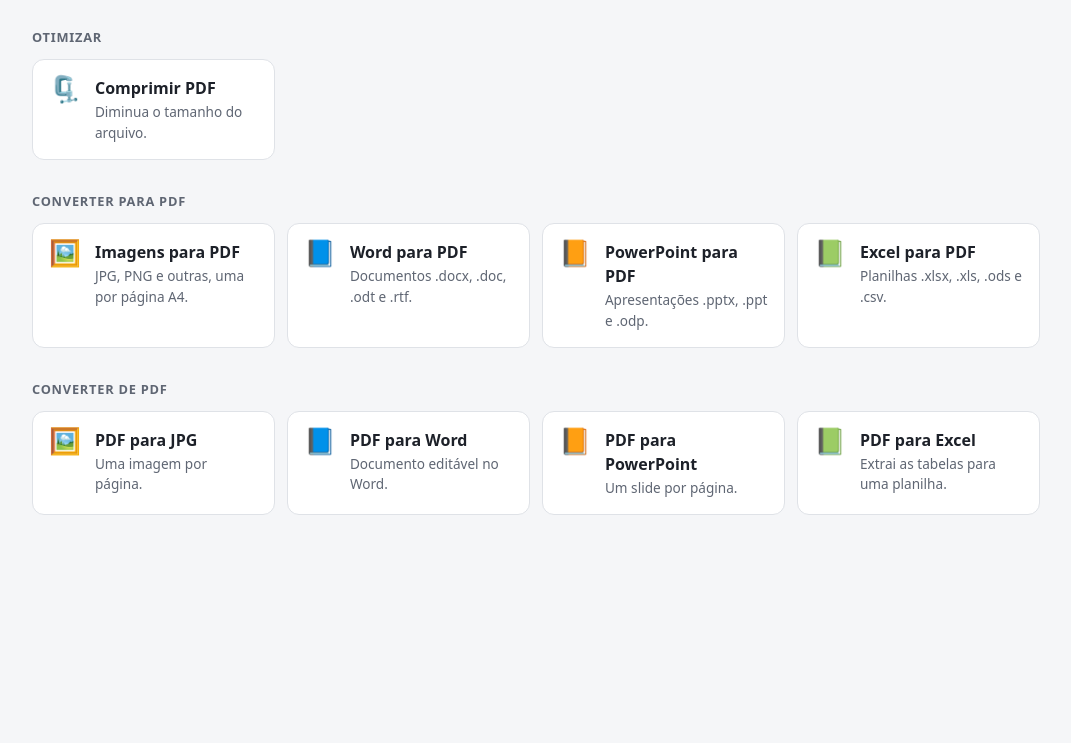
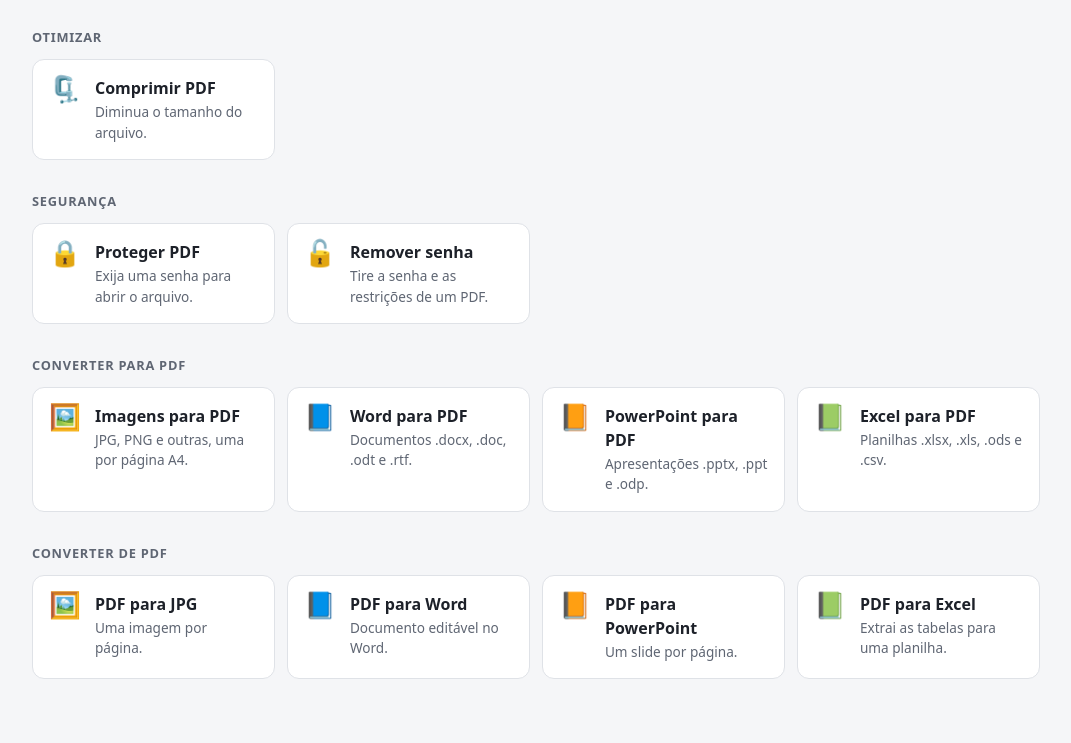
Before and after one commit to GianBala/EuAmoPDF, a Flask app: page / in a window 1280 px wide. Shown: the part 350-1093 px from the top of the page, without its empty margins (104-1175 px from the left). Before the commit the page ends 865 px from the top, so only its background shows below. Run offline with Flask 3, Linux system fonts and the light colour scheme.

Commit message:
feat: adiciona proteger PDF com senha e remover senha
Proteger criptografa o PDF com AES-256 e pede a senha duas vezes para
evitar erro de digitação. Remover senha aceita a senha de abertura e
também tira restrições de impressão e cópia de PDFs que abrem sem senha.

As outras ferramentas, ao receber um PDF protegido, agora indicam o
"Remover senha" em vez de só recusar o arquivo.

```diff
--- a/app.py
+++ b/app.py
@@ -110,8 +110,8 @@ def office_to_pdf(src, tmp, app_name):
     return libreoffice_to_pdf(src, out_dir)
 
 
-def open_pdf(source):
-    """Abre um PDF a partir do caminho ou dos bytes do arquivo."""
+def open_pdf(source, password=None):
+    """Abre um PDF a partir do caminho ou dos bytes do arquivo, com a senha se ele pedir uma."""
     try:
         if isinstance(source, bytes):
             doc = pymupdf.open(stream=source, filetype='pdf')
@@ -120,7 +120,10 @@ def open_pdf(source):
     except Exception:
         raise UserError("O arquivo não é um PDF válido ou está corrompido.")
     if doc.needs_pass:
-        raise UserError("Este PDF está protegido por senha.")
+        if password is None:
+            raise UserError("Este PDF está protegido por senha. Use \"Remover senha\" antes.")
+        if not doc.authenticate(password):
+            raise UserError("Senha incorreta.")
     return doc
 
 
@@ -301,6 +304,28 @@ def rotate_pdf(files, form, tmp):
     return pdf_bytes(doc), f"{base}_girado.pdf"
 
 
+def protect_pdf(files, form, tmp):
+    path, base = files[0]
+    doc = open_pdf(path)
+    password = form.get('password', '')
+    if not password:
+        raise UserError("Escolha uma senha.")
+    if password != form.get('password2'):
+        raise UserError("As senhas digitadas não são iguais.")
+    data = doc.tobytes(garbage=3, deflate=True, encryption=pymupdf.PDF_ENCRYPT_AES_256,
+                       user_pw=password, owner_pw=password)
+    return data, f"{base}_protegido.pdf"
+
+
+def unlock_pdf(files, form, tmp):
+    path, base = files[0]
+    doc = open_pdf(path, password=form.get('password', ''))
+    # Também remove restrições (impressão, cópia...) de PDFs que abrem sem senha
+    if not doc.metadata.get('encryption'):
+        raise UserError("Este PDF não tem senha nem restrições para remover.")
+    return doc.tobytes(garbage=3, deflate=True, encryption=pymupdf.PDF_ENCRYPT_NONE), f"{base}_sem_senha.pdf"
+
+
 def format_size(size):
     return f"{size / 1024:.0f} KB" if size < 1024 * 1024 else f"{size / 1024 / 1024:.1f} MB".replace('.', ',')
 
@@ -329,6 +354,8 @@ IMAGES = ('.jpg', '.jpeg', '.png', '.webp', '.bmp', '.gif', '.tif', '.tiff')
 ACTIONS = {
     "merge-pdf": (merge_pdf, PDF, True),
     "compress-pdf": (compress_pdf, PDF, False),
+    "protect-pdf": (protect_pdf, PDF, False),
+    "unlock-pdf": (unlock_pdf, PDF, False),
     "split-pdf": (split_pdf, PDF, False),
     "rotate-pdf": (rotate_pdf, PDF, False),
     "word-to-pdf": (office_action("Word.Application"), WORD, False),
--- a/templates/index.html
+++ b/templates/index.html
@@ -39,6 +39,16 @@
         <div class="grid">
             {{ tool('compress-pdf', '🗜️', 'Comprimir PDF', 'Diminua o tamanho do arquivo.', 'level',
                     'A compressão reduz a resolução das imagens do PDF. O texto não perde qualidade.') }}
+        </div>
+    </section>
+
+    <section>
+        <h2>Segurança</h2>
+        <div class="grid">
+            {{ tool('protect-pdf', '🔒', 'Proteger PDF', 'Exija uma senha para abrir o arquivo.', 'password password2',
+                    'Guarde a senha: sem ela não dá para abrir o PDF, nem aqui.') }}
+            {{ tool('unlock-pdf', '🔓', 'Remover senha', 'Tire a senha e as restrições de um PDF.', 'password',
+                    'Se o PDF abre sem senha e só bloqueia impressão ou cópia, deixe a senha em branco.') }}
         </div>
     </section>
 
@@ -94,6 +104,14 @@
                 <option value="180">180° (de cabeça para baixo)</option>
             </select>
         </div>
+        <div class="field" data-field="password" hidden>
+            <label for="password">Senha</label>
+            <input type="password" name="password" id="password" autocomplete="off">
+        </div>
+        <div class="field" data-field="password2" hidden>
+            <label for="password2">Repita a senha</label>
+            <input type="password" name="password2" id="password2" autocomplete="off">
+        </div>
         <div class="field" data-field="dpi" hidden>
             <label for="dpi">Qualidade das imagens</label>
             <select name="dpi" id="dpi">
```
Also changed, not shown: tests/test_app.py (+30 -0 lines).
